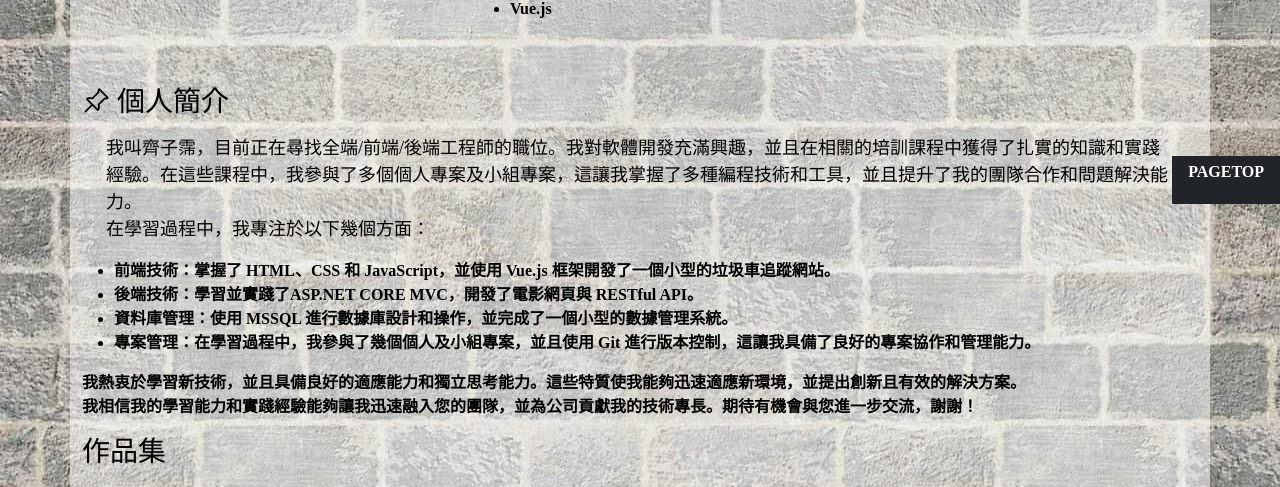
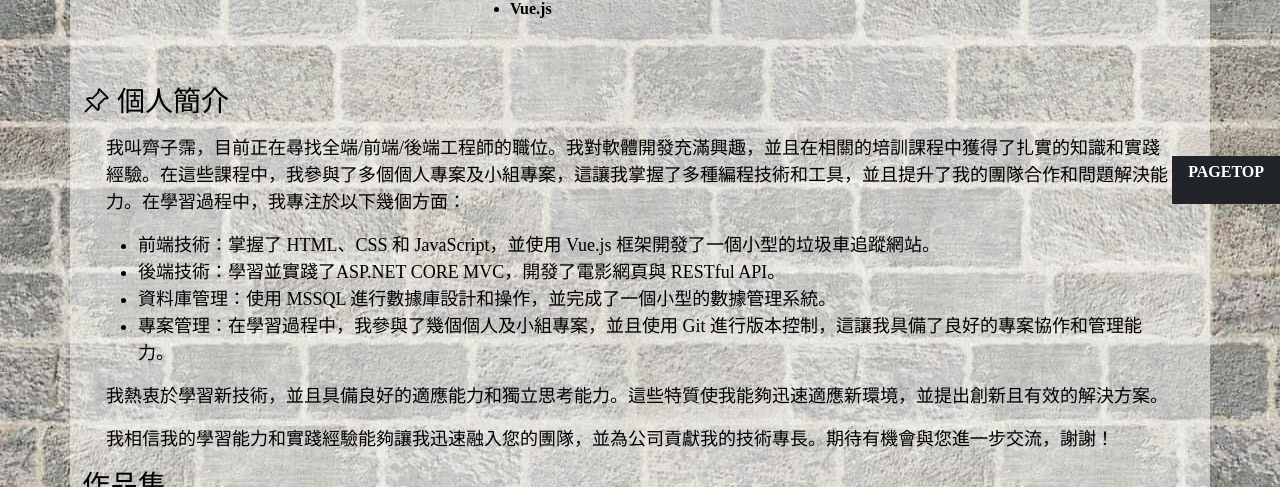
Before and after one commit to UmbrellaCHI/Resume, a plain HTML site: page Resume/index.html in a window 1280 px wide. Shown: the part 596-1083 px from the top of the page. Drawn offline with nearby package versions, Linux system fonts and the light colour scheme; a web font is replaced by a local one.

Commit message:
Update index.html

```diff
--- a/Resume/index.html
+++ b/Resume/index.html
@@ -123,18 +123,17 @@
             </div>
             <div id="about" class="">
                 <h3 class="mb-3"><i class="bi bi-pin-angle fw-bold"></i> 個人簡介</h3>
-                <p id="aboutme" class="mx-4">
-                    我叫齊子霈，目前正在尋找全端/前端/後端工程師的職位。我對軟體開發充滿興趣，並且在相關的培訓課程中獲得了扎實的知識和實踐經驗。在這些課程中，我參與了多個個人專案及小組專案，這讓我掌握了多種編程技術和工具，並且提升了我的團隊合作和問題解決能力。<br>
-                    在學習過程中，我專注於以下幾個方面：
+                <div id="aboutme" class="mx-4">
+                    <p>我叫齊子霈，目前正在尋找全端/前端/後端工程師的職位。我對軟體開發充滿興趣，並且在相關的培訓課程中獲得了扎實的知識和實踐經驗。在這些課程中，我參與了多個個人專案及小組專案，這讓我掌握了多種編程技術和工具，並且提升了我的團隊合作和問題解決能力。在學習過程中，我專注於以下幾個方面：</p>
                     <ul>
                          <li>前端技術：掌握了 HTML、CSS 和 JavaScript，並使用 Vue.js 框架開發了一個小型的垃圾車追蹤網站。</li>
                          <li>後端技術：學習並實踐了ASP.NET CORE MVC，開發了電影網頁與 RESTful API。</li>
                          <li>資料庫管理：使用 MSSQL 進行數據庫設計和操作，並完成了一個小型的數據管理系統。</li>
                          <li>專案管理：在學習過程中，我參與了幾個個人及小組專案，並且使用 Git 進行版本控制，這讓我具備了良好的專案協作和管理能力。</li>
                     </ul>
-                    我熱衷於學習新技術，並且具備良好的適應能力和獨立思考能力。這些特質使我能夠迅速適應新環境，並提出創新且有效的解決方案。<br>
-                    我相信我的學習能力和實踐經驗能夠讓我迅速融入您的團隊，並為公司貢獻我的技術專長。期待有機會與您進一步交流，謝謝！<br>
-                </p>
+                    <p>我熱衷於學習新技術，並且具備良好的適應能力和獨立思考能力。這些特質使我能夠迅速適應新環境，並提出創新且有效的解決方案。</p>
+                    <p>我相信我的學習能力和實踐經驗能夠讓我迅速融入您的團隊，並為公司貢獻我的技術專長。期待有機會與您進一步交流，謝謝！</p>
+                </div>
             </div>
             <div id="portfolio" class="mb-5">
                 <h3 class="mb-3">作品集</h3>
```
